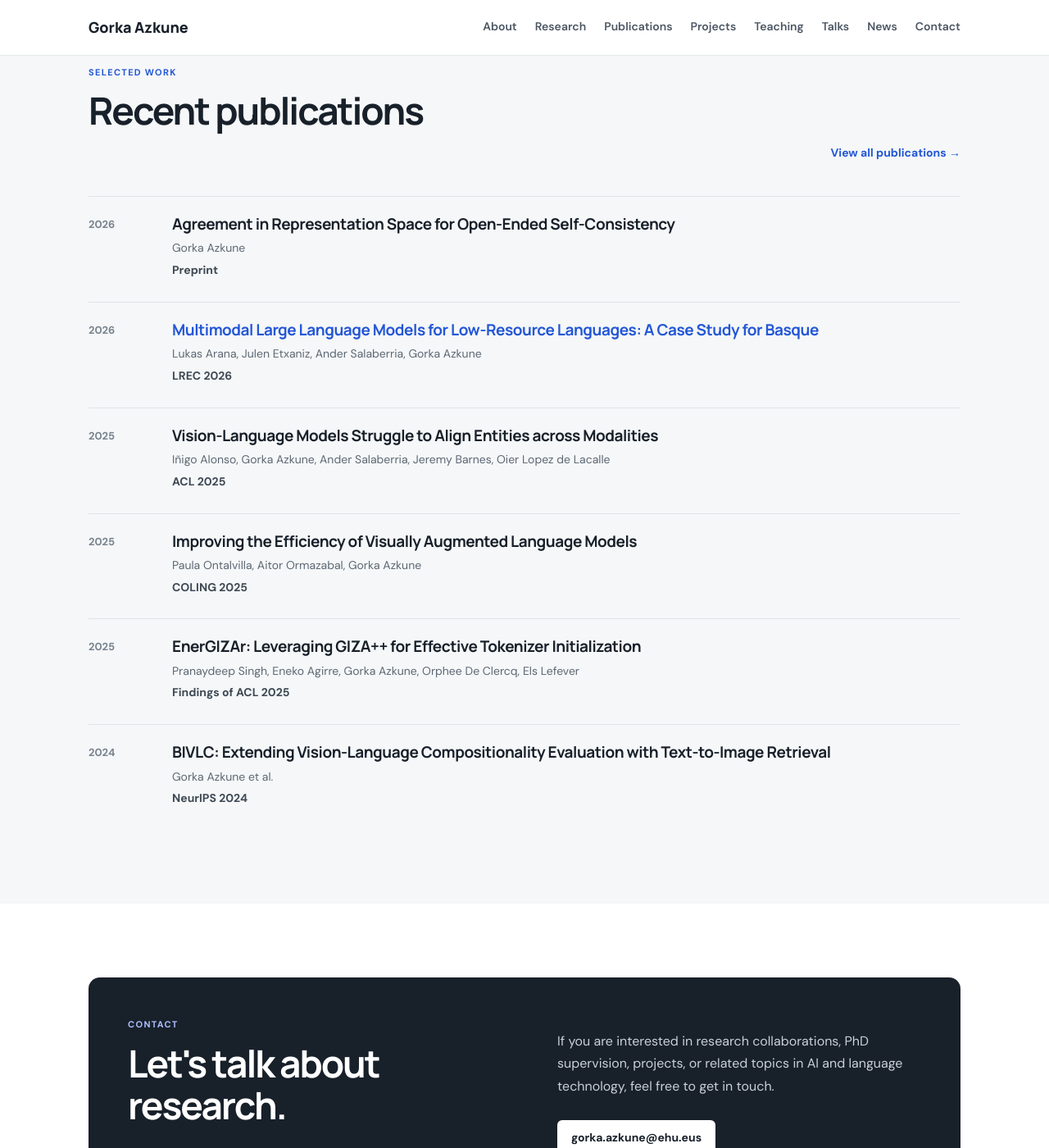
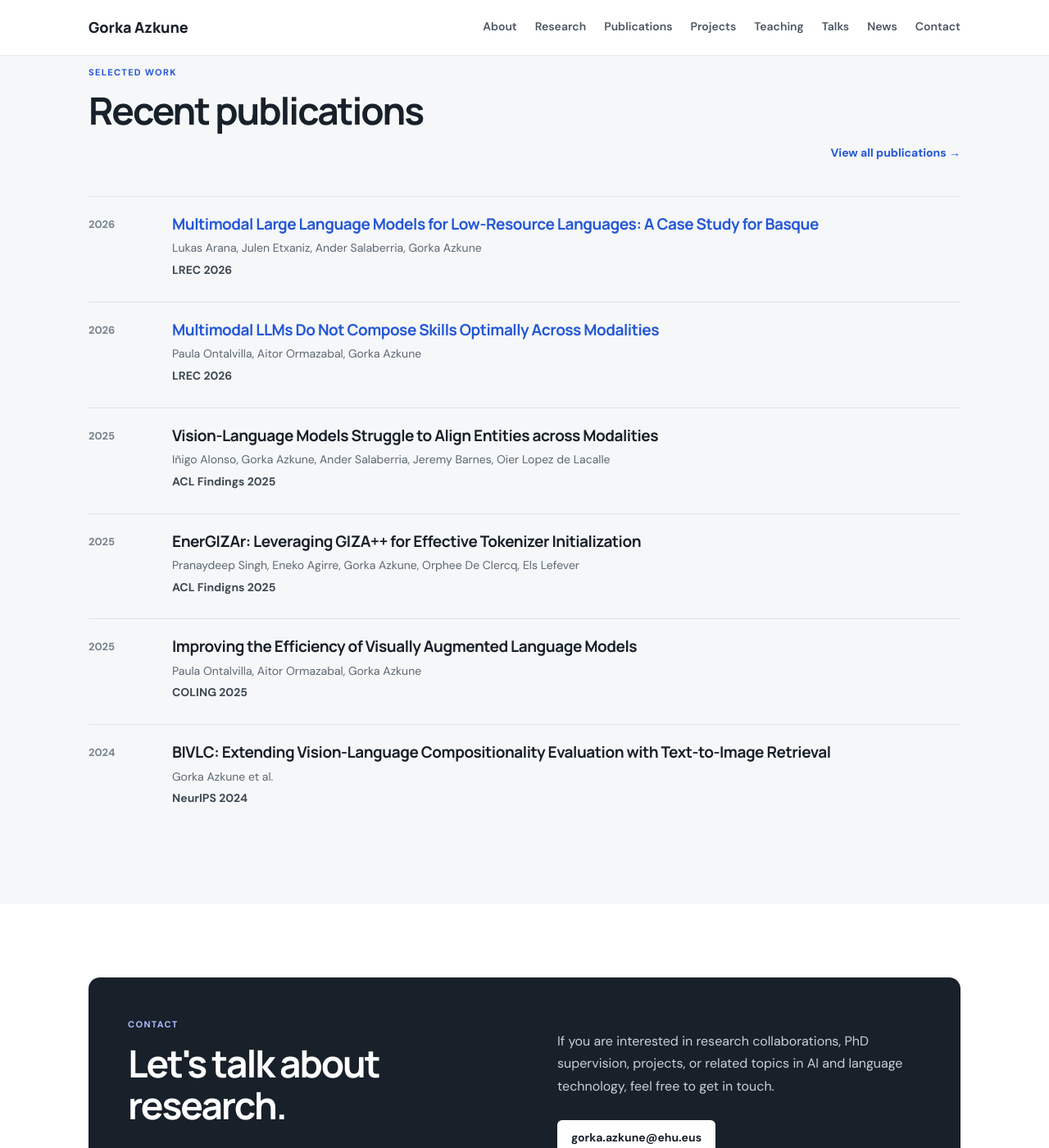
Before and after one commit to gazkune/gazkune.github.io, a Jekyll site: the page built from index.md, in a window 1280 px wide and 1400 px high, scrolled down 2054 px. Shown: the whole window at 82% size. Built offline with Jekyll 4.4.1, drawn with Linux system fonts in a browser that asks for light colours.

Commit message:
publications updated

```diff
--- a/_data/publications.yml
+++ b/_data/publications.yml
@@ -1,8 +1,8 @@
-- {year: 2026, title: "Agreement in Representation Space for Open-Ended Self-Consistency", authors: "Gorka Azkune", venue: "Preprint"}
 - {year: 2026, title: "Multimodal Large Language Models for Low-Resource Languages: A Case Study for Basque", authors: "Lukas Arana, Julen Etxaniz, Ander Salaberria, Gorka Azkune", venue: "LREC 2026", url: "https://arxiv.org/abs/2511.09396"}
-- {year: 2025, title: "Vision-Language Models Struggle to Align Entities across Modalities", authors: "Iñigo Alonso, Gorka Azkune, Ander Salaberria, Jeremy Barnes, Oier Lopez de Lacalle", venue: "ACL 2025"}
+- {year: 2026, title: "Multimodal LLMs Do Not Compose Skills Optimally Across Modalities", authors: "Paula Ontalvilla, Aitor Ormazabal, Gorka Azkune", venue: "LREC 2026", url: "https://aclanthology.org/anthology-files/anthology-files/pdf/lrec/2026.lrec-1.767.pdf"}
+- {year: 2025, title: "Vision-Language Models Struggle to Align Entities across Modalities", authors: "Iñigo Alonso, Gorka Azkune, Ander Salaberria, Jeremy Barnes, Oier Lopez de Lacalle", venue: "ACL Findings 2025"}
+- {year: 2025, title: "EnerGIZAr: Leveraging GIZA++ for Effective Tokenizer Initialization", authors: "Pranaydeep Singh, Eneko Agirre, Gorka Azkune, Orphee De Clercq, Els Lefever", venue: "ACL Findigns 2025"}
 - {year: 2025, title: "Improving the Efficiency of Visually Augmented Language Models", authors: "Paula Ontalvilla, Aitor Ormazabal, Gorka Azkune", venue: "COLING 2025"}
-- {year: 2025, title: "EnerGIZAr: Leveraging GIZA++ for Effective Tokenizer Initialization", authors: "Pranaydeep Singh, Eneko Agirre, Gorka Azkune, Orphee De Clercq, Els Lefever", venue: "Findings of ACL 2025"}
 - {year: 2024, title: "BIVLC: Extending Vision-Language Compositionality Evaluation with Text-to-Image Retrieval", authors: "Gorka Azkune et al.", venue: "NeurIPS 2024"}
 - {year: 2024, title: "BERTAQA: How Much Do Language Models Know About Local Culture?", authors: "Gorka Azkune et al.", venue: "NeurIPS 2024"}
 - {year: 2024, title: "Grounding spatial relations in text-only language models", authors: "Gorka Azkune, Ander Salaberria, Eneko Agirre", venue: "Neural Networks, 170, 215–226"}
```
